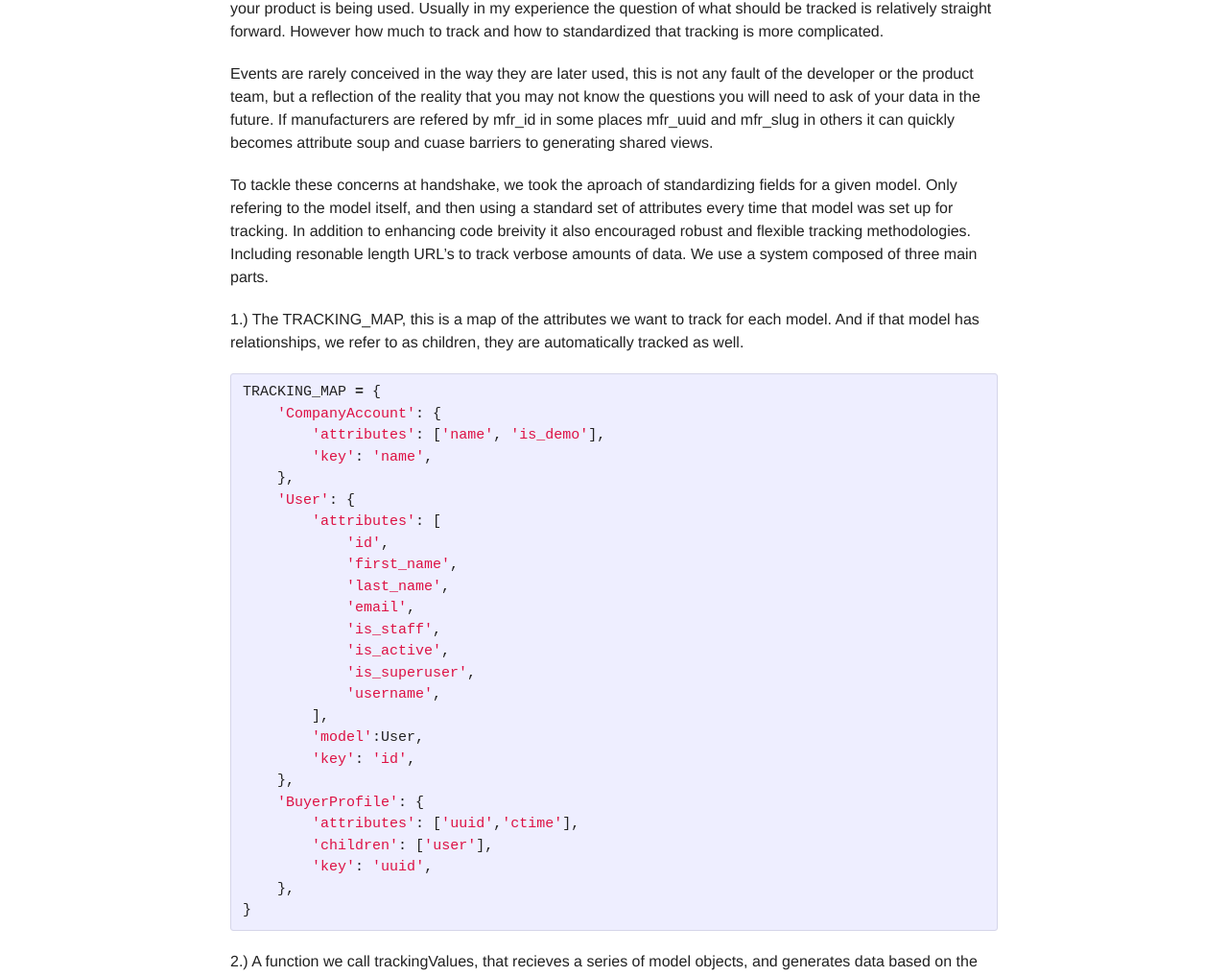
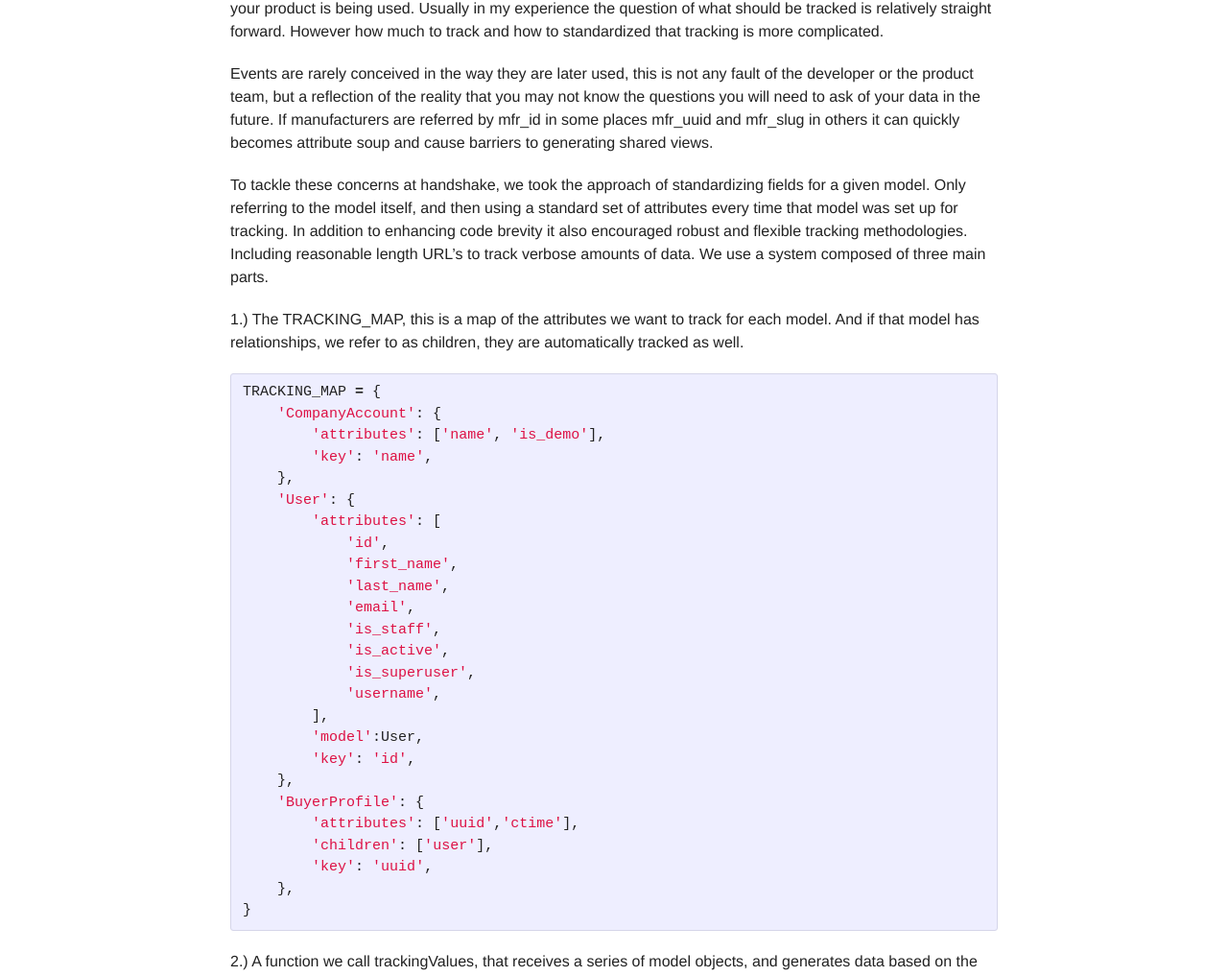
Before and after one commit to handshake/handshake.github.io, a Jekyll site: the page built from _posts/2015-07-22-tracking-values.md, in a window 1280 px wide and 1400 px high. Shown: the part 366-1383 px from the top of the window at 96% size. Built offline with Jekyll 4.4.1, drawn with Linux system fonts in a browser that asks for light colours; comment, search, counter and statistics services are not loaded; some of the changed text lies outside the part shown.

Commit message:
[tracking-values] evidently spellcheck is a thing :)
Signed-off-by: firecrow <firecrow.silvernight@handshake.com>

```diff
--- a/_posts/2015-07-22-tracking-values.md
+++ b/_posts/2015-07-22-tracking-values.md
@@ -16,15 +16,15 @@ standardized that tracking is more complicated.
 Events are rarely conceived in the way they are later used, this is not any
 fault of the developer or the product team, but a reflection of the reality
 that you may not know the questions you will need to ask of your data in the
-future. If manufacturers are refered by mfr_id in some places mfr_uuid and
-mfr_slug in others it can quickly becomes attribute soup and cuase barriers to
+future. If manufacturers are referred by mfr_id in some places mfr_uuid and
+mfr_slug in others it can quickly becomes attribute soup and cause barriers to
 generating shared views.
 
-To tackle these concerns at handshake, we took the aproach of standardizing
-fields for a given model. Only refering to the model itself, and then using a
+To tackle these concerns at handshake, we took the approach of standardizing
+fields for a given model. Only referring to the model itself, and then using a
 standard set of attributes every time that model was set up for tracking. In
-addition to enhancing code breivity it also encouraged robust and flexible
-tracking methodologies. Including resonable length URL's to track verbose
+addition to enhancing code brevity it also encouraged robust and flexible
+tracking methodologies. Including reasonable length URL's to track verbose
 amounts of data. We use a system composed of three main parts.
 
 1.) The TRACKING_MAP, this is a map of the attributes we want to track for each
@@ -59,7 +59,7 @@ TRACKING_MAP = {
 }
 {% endhighlight %}
 
-2.) A function we call trackingValues, that recieves a series of model objects,
+2.) A function we call trackingValues, that receives a series of model objects,
 and generates data based on the TRACKING_MAP
 
 {% highlight python %}
```
Also changed, not shown: other parts of _posts/2015-07-22-tracking-values.md (+4 -4 lines).
